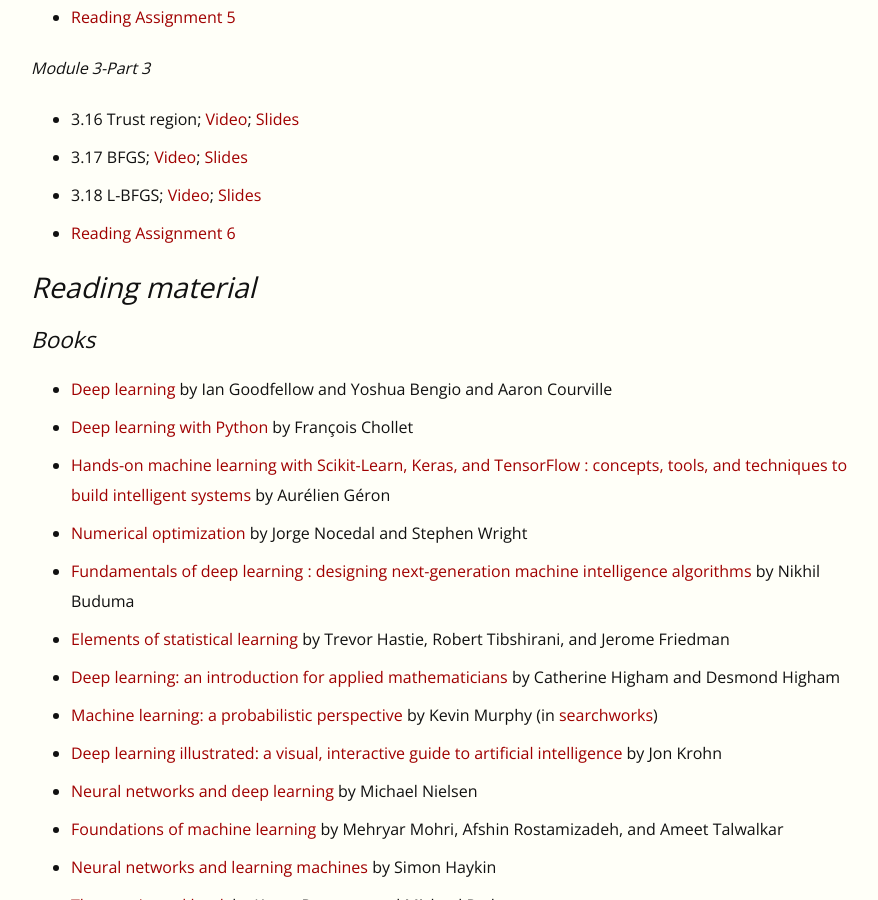
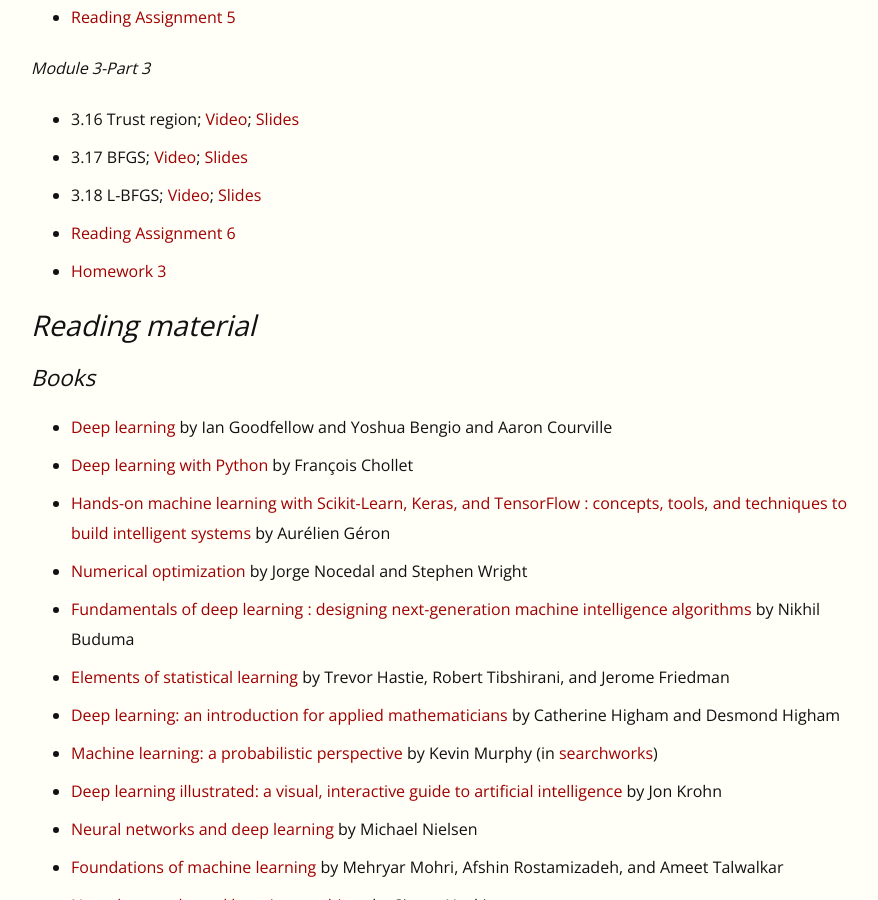
Before and after one commit to EricDarve/me343-cme216-winter-2021, a Jekyll site: the page built from index.md, in a window 1280 px wide and 900 px high, scrolled down 3112 px. Shown: the whole window, without its empty margins (129-1007 px from the left). Built offline with Jekyll 4.4.1, drawn with Linux system fonts in a browser that asks for light colours.

Commit message:
HW3 update index.md

```diff
--- a/index.md
+++ b/index.md
@@ -98,6 +98,7 @@
 - 3.17 BFGS; [Video](https://stanford-pilot.hosted.panopto.com/Panopto/Pages/Viewer.aspx?id=36ab1ffb-32cb-4b2e-8ffb-acc1000e6e66); [Slides](Slides/Deep_Learning/BFGS.pdf)
 - 3.18 L-BFGS; [Video](https://stanford-pilot.hosted.panopto.com/Panopto/Pages/Viewer.aspx?id=ff39ec4f-ad00-452e-ba18-acc1001b6554); [Slides](Slides/Deep_Learning/LBFGS.pdf)
 - [Reading Assignment 6](Reading Assignments/second_order_optimization)
+- [Homework 3](Homework/HW3/HW3 Questions)
 
 ## Reading material
 
```
